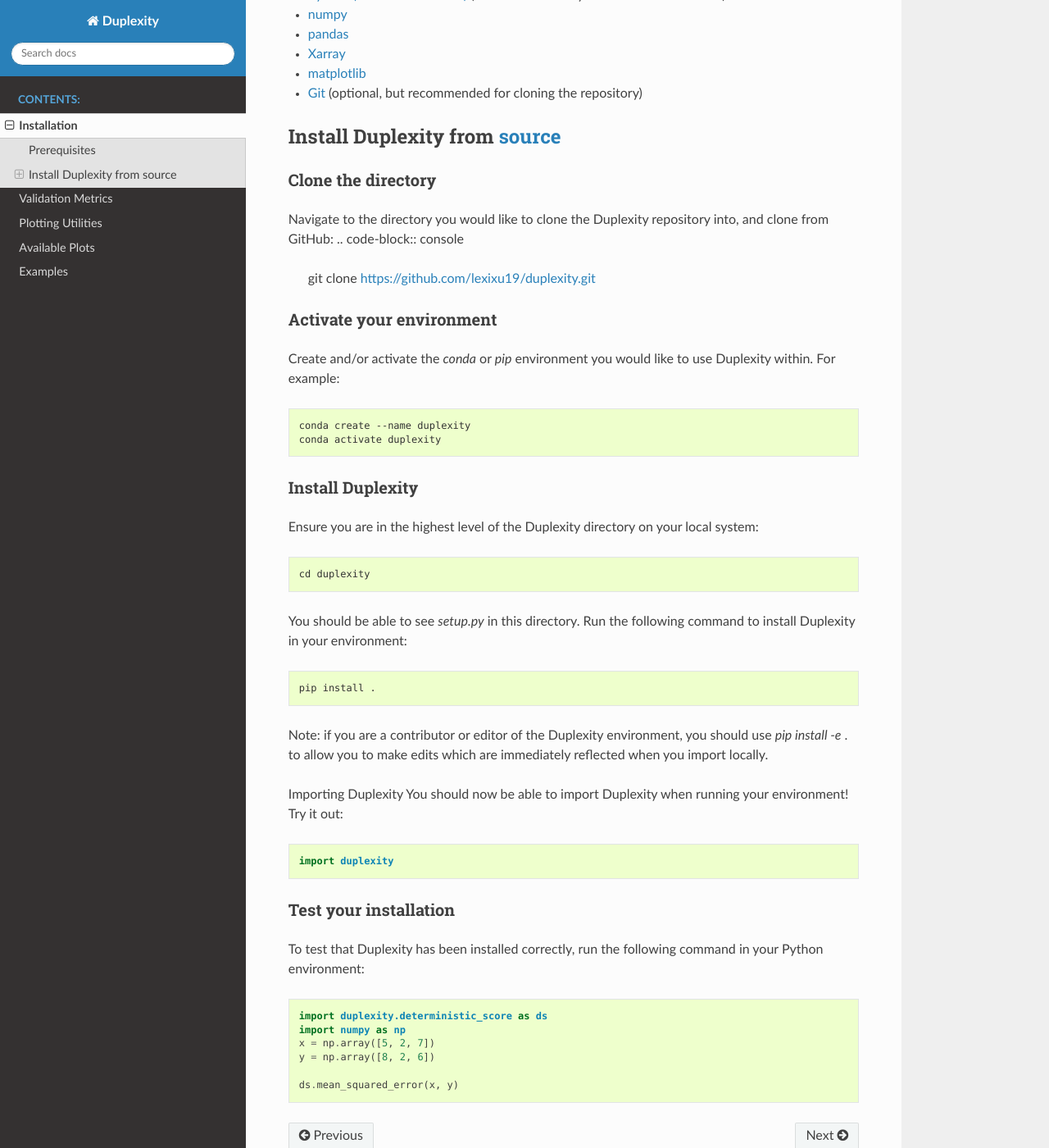
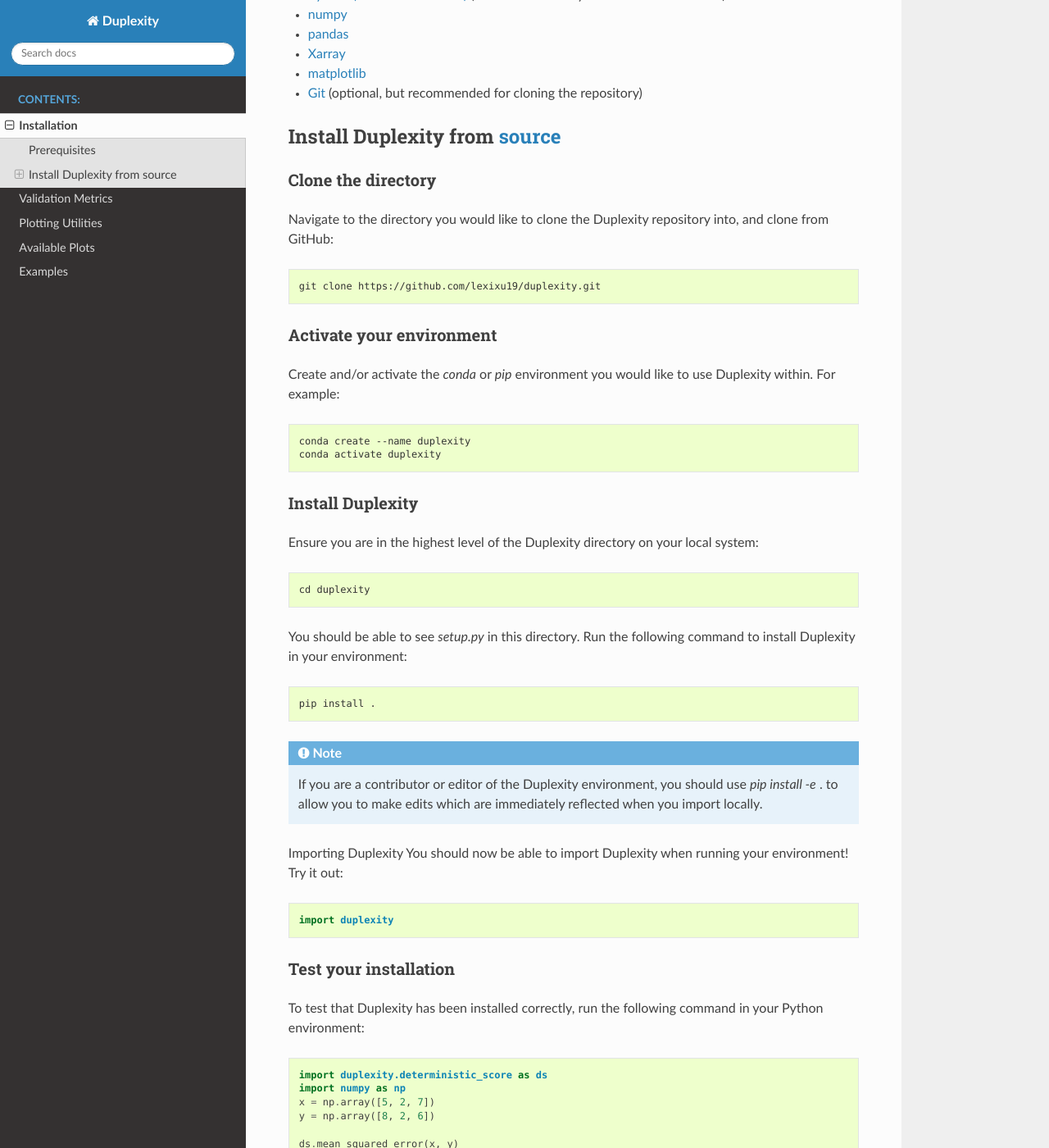
Before and after one commit to bodekerscientific/Duplexity, a Sphinx documentation site: the page built from docs/source/installation.rst, in a window 1280 px wide and 1400 px high, scrolled down 455 px. Shown: the whole window at 82% size. Built offline with Sphinx 7.4.7 and the Read the Docs theme 2.0.0, drawn with Linux system fonts in a browser that asks for light colours.

```diff
--- a/docs/source/installation.rst
+++ b/docs/source/installation.rst
@@ -37,6 +37,7 @@ Clone the directory
 ~~~~~~~~~~~~~~~~~~~
 
 Navigate to the directory you would like to clone the Duplexity repository into, and clone from GitHub:
+
 .. code-block:: console
 
     git clone https://github.com/lexixu19/duplexity.git
@@ -70,7 +71,10 @@ You should be able to see `setup.py` in this directory. Run the following comman
 
 
 
-Note: if you are a contributor or editor of the Duplexity environment, you should use `pip install -e` . to allow you to make edits which are immediately reflected when you import locally.
+.. note::
+
+    If you are a contributor or editor of the Duplexity environment, you should use `pip install -e` . to allow you to make edits which are immediately reflected when you import locally.
+
 
 
 Importing Duplexity
```
